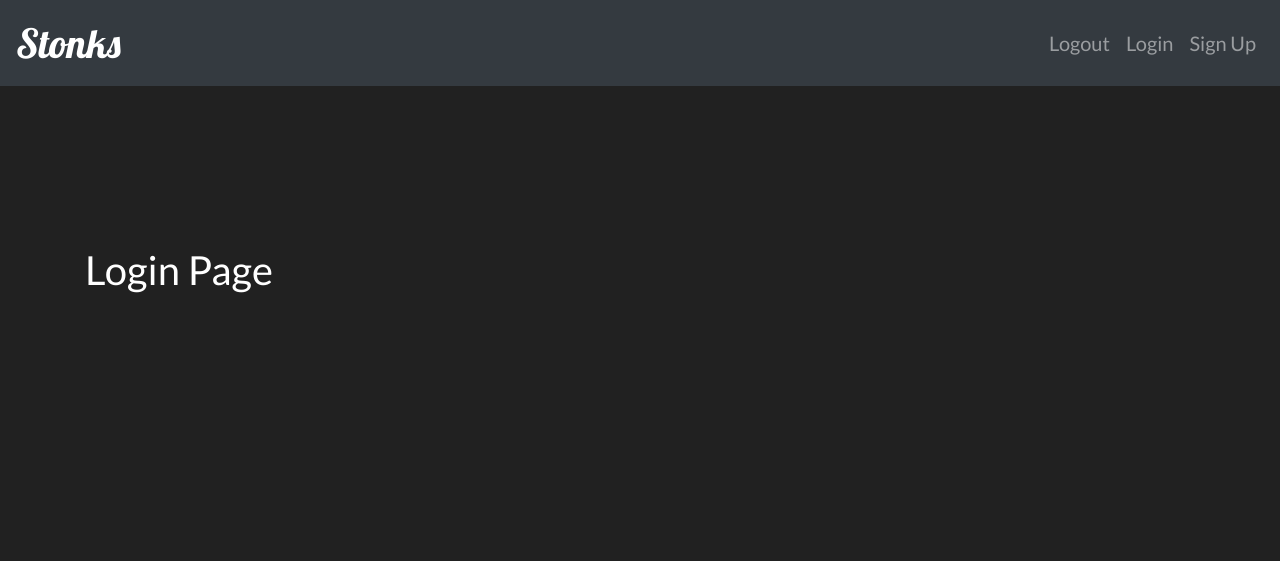
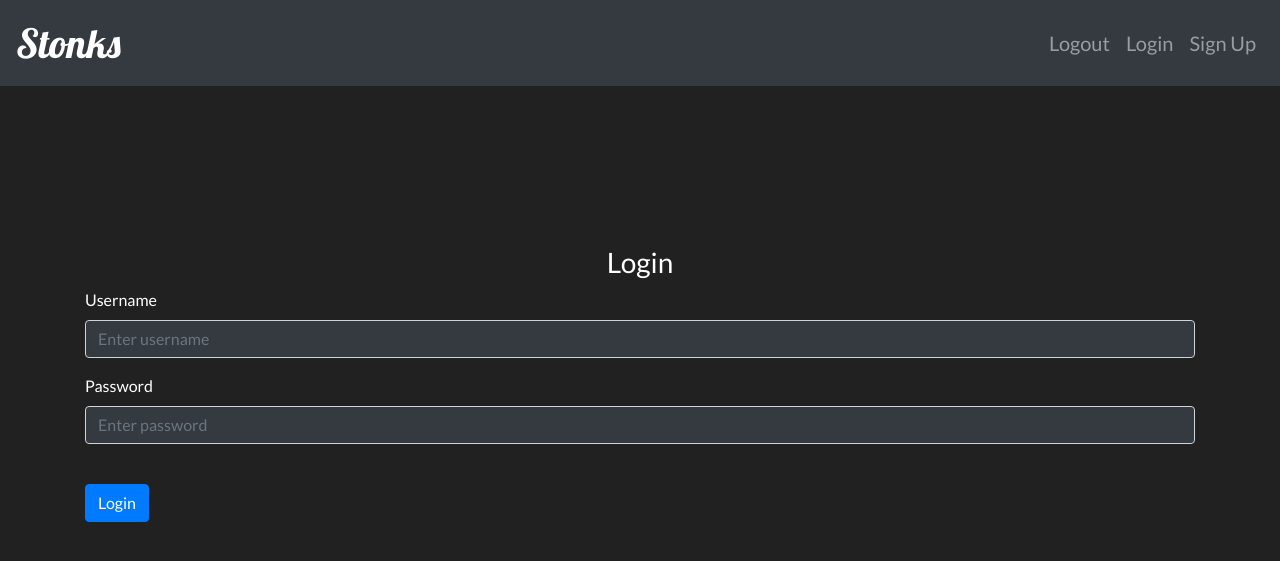
Before and after one commit to JPPedras/Stock_watchlist, a Flask app: page /login in a window 1280 px wide. Shown: the top 561 px of the page. Run offline with Flask 2, Linux system fonts and the light colour scheme; some libraries are stand-ins or nearby versions.

Commit message:
flash messages

```diff
--- a/website/auth.py
+++ b/website/auth.py
@@ -1,14 +1,33 @@
-from flask import Blueprint, render_template
+from flask import Blueprint, render_template, request, flash
 
 auth = Blueprint('auth', __name__)
 
-@auth.route('/login')
+@auth.route('/login', methods=['GET', 'POST'])
 def login_page():
+
 
     return render_template('login.html')
 
-@auth.route('sign-up')
+@auth.route('sign-up',methods=['GET', 'POST'])
 def signup_page():
+
+    if request.method == 'POST':
+        email = request.form.get('email')
+        username = request.form.get('username')
+        password1 = request.form.get('password1')
+        password2 = request.form.get('password2')
+
+        if len(email) < 4:
+            flash('Email too short.', category='error')
+        elif password1 != password2:
+            flash('Passwords dont match.', category='error')
+        elif len(password1) < 6:
+            flash('Password too short.', category='error')
+        elif len(username) < 3:
+            flash('Username too short.', category='error')
+        else:
+            flash('Account created succesfully!.', category='success')
+
 
     return render_template("sign_up.html")
 
--- a/website/templates/base.html
+++ b/website/templates/base.html
@@ -64,6 +64,23 @@
       </div>
     </nav>
 
+    {% with messages = get_flashed_messages(with_categories=true) %} {% if
+    messages %} {% for category, message in messages %} {% if category ==
+    'error' %}
+    <div class="alert alert-danger alter-dismissable fade show" role="alert">
+      {{ message }}
+      <button type="button" class="close" data-dismiss="alert">
+        <span aria-hidden="true">&times;</span>
+      </button>
+    </div>
+    {% else %}
+    <div class="alert alert-success alter-dismissable fade show" role="alert">
+      {{ message }}
+      <button type="button" class="close" data-dismiss="alert">
+        <span aria-hidden="true">&times;</span>
+      </button>
+    </div>
+    {% endif %} {% endfor %} {% endif %} {% endwith %}
     <div class="container">{% block content%} {% endblock %}</div>
 
     <script
@@ -102,4 +119,7 @@
     padding-top: 10rem;
     font-family: "Lato";
   }
+  .form-control {
+    color: white;
+  }
 </style>
--- a/website/templates/login.html
+++ b/website/templates/login.html
@@ -1,3 +1,27 @@
 {% extends "base.html" %} {% block title %}Login{% endblock %}{% block content%}
-<h1>Login Page</h1>
+<form method="POST">
+  <h3 align="center">Login</h3>
+  <div class="form-group">
+    <label for="username">Username</label>
+    <input
+      type="text"
+      class="form-control bg-dark"
+      id="username"
+      name="username"
+      placeholder="Enter username"
+    />
+  </div>
+  <div class="form-group">
+    <label for="password">Password</label>
+    <input
+      type="password"
+      class="form-control bg-dark"
+      id="password"
+      name="password"
+      placeholder="Enter password"
+    />
+  </div>
+  <br />
+  <button type="submit" class="btn btn-primary">Login</button>
+</form>
 {% endblock %}
```
